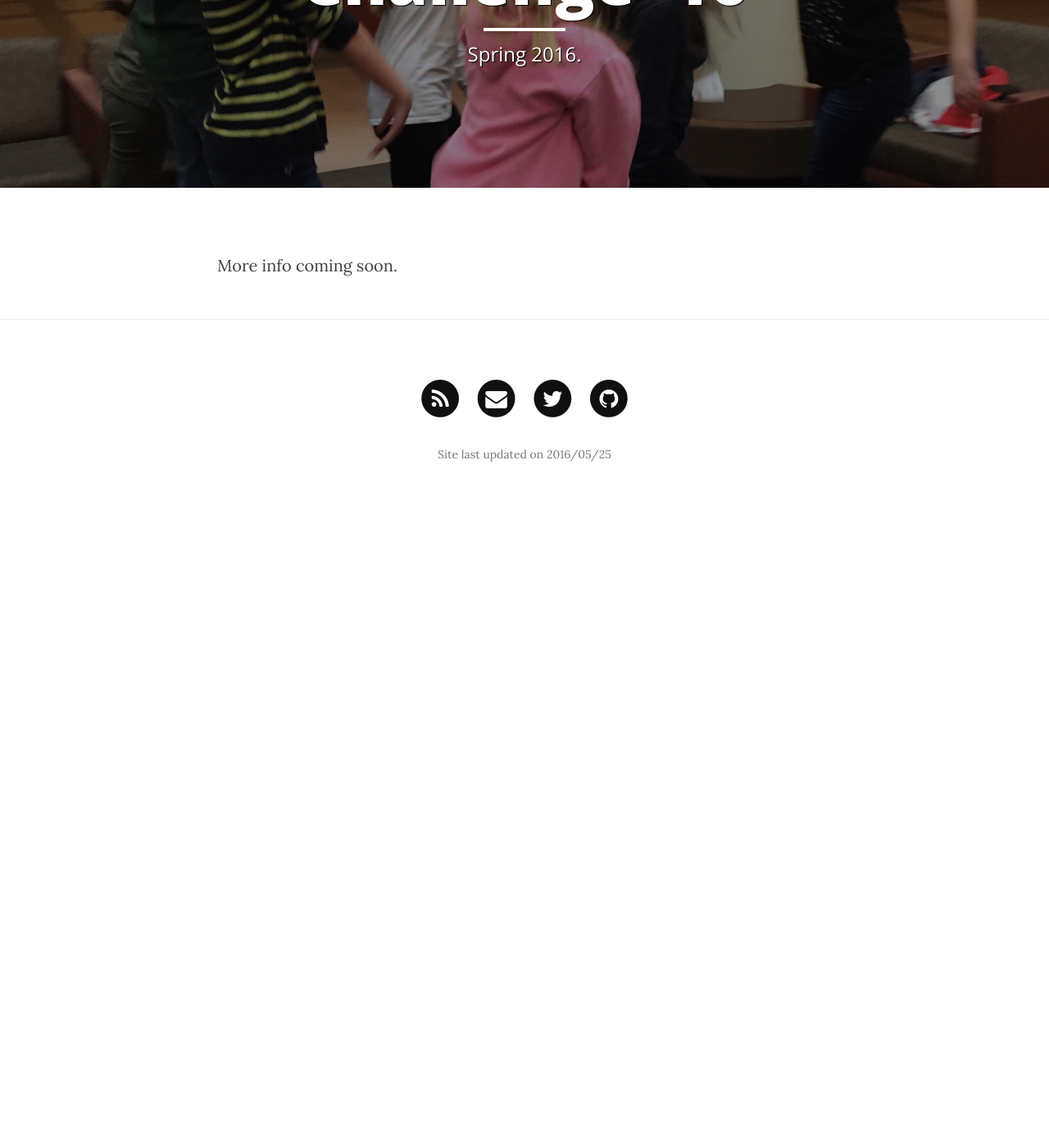
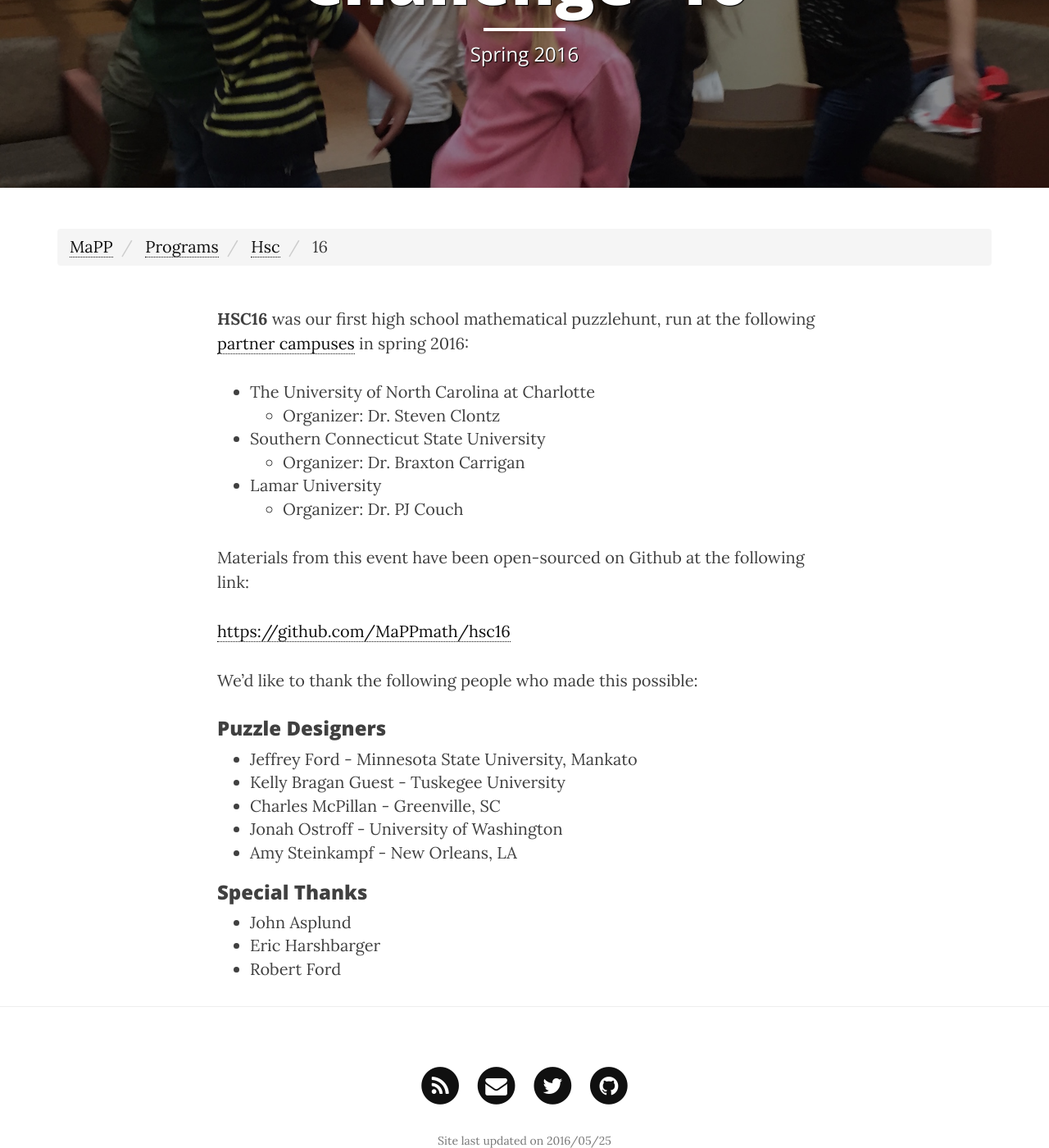
Before and after one commit to MaPPmath/mappmath.github.io, a Jekyll site: the page built from pages/hsc/hsc16.md, in a window 1280 px wide and 1400 px high, scrolled down 307 px. Shown: the whole window at 82% size. Built offline with Jekyll 4.4.1, drawn with Linux system fonts in a browser that asks for light colours; nearby versions of some CDN libraries; before the commit the page ends 937 px from its top, so only the background shows below that.

Commit message:
add hsc16 and hsc17 pages, add breadcrumbs

```diff
--- a/_layouts/page.html
+++ b/_layouts/page.html
@@ -19,11 +19,31 @@ layout: default
 
 <!-- Main Content -->
 <div id="main" class="container">
+
+  {% unless page.hide-breadcrumbs %}
+    <ul class="breadcrumb">
+      <li><a href="/">{{site.short-title}}</a> </li>
+      {% assign crumbs = page.url | split: '/' %}
+      {% for crumb in crumbs offset:1 %}
+        <li>
+          {% unless forloop.last %}
+            <a href="/{% for crumb in crumbs offset:1 limit:forloop.index %}{{crumb}}/{% endfor %}">
+              {{ crumb | capitalize }}
+            </a>
+          {% else %}
+            {{ crumb | capitalize }}
+          {% endunless %}
+        </li>
+      {% endfor %}
+    </ul>
+  {% endunless %}
+
 	<div class="row">
 		<div class="col-lg-8 col-lg-offset-2 col-md-10 col-md-offset-1">
 			{{ content }}
 		</div>
 	</div>
+
 </div>
 
 
--- a/index.html
+++ b/index.html
@@ -1,6 +1,7 @@
 ---
 layout: page
 description: "Using puzzles to encourage students to pursue mathematics!"
+hide-breadcrumbs: true
 ---
 
 {% for post in paginator.posts %}
--- a/pages/hsc/hsc16.md
+++ b/pages/hsc/hsc16.md
@@ -1,9 +1,38 @@
 ---
 layout: page
 title: "High School Challenge '16"
-description: "Spring 2016."
+description: "Spring 2016"
 header-img: "img/home-bg.jpg"
-permalink: /programs/hsc/2016/
+permalink: /programs/hsc/16/
 ---
 
-More info coming soon.
+**HSC16** was our first high school mathematical puzzlehunt, run at
+the following [partner campuses](/campuses/) in spring 2016:
+
+* The University of North Carolina at Charlotte
+    * Organizer: Dr. Steven Clontz
+* Southern Connecticut State University
+    * Organizer: Dr. Braxton Carrigan
+* Lamar University
+    * Organizer: Dr. PJ Couch
+
+Materials from this event have been open-sourced on Github at the following
+link:
+
+<https://github.com/MaPPmath/hsc16>
+
+We'd like to thank the following people who made this possible:
+
+### Puzzle Designers
+
+* Jeffrey Ford - Minnesota State University, Mankato
+* Kelly Bragan Guest - Tuskegee University
+* Charles McPillan - Greenville, SC
+* Jonah Ostroff - University of Washington
+* Amy Steinkampf - New Orleans, LA
+
+### Special Thanks
+
+* John Asplund
+* Eric Harshbarger
+* Robert Ford
```
Also changed, not shown: _posts/2016-05-24-hsc16-open-sourced.md (+3 -1 lines), pages/hsc.md (+8 -5 lines), pages/hsc/hsc17.md (added, +10 -0 lines).
